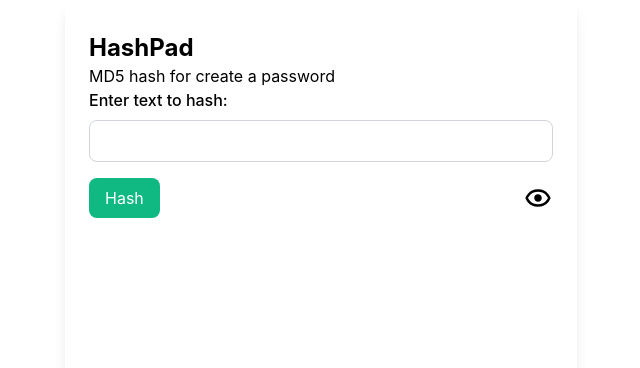
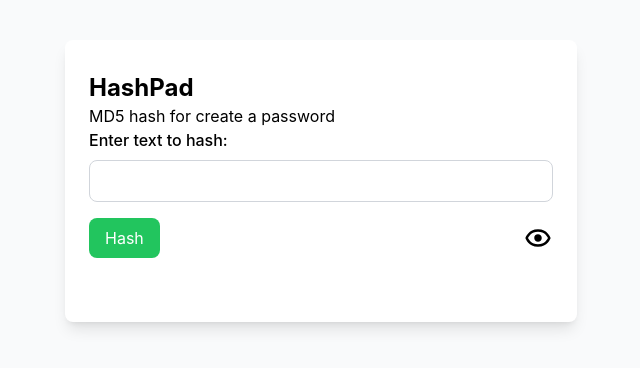
Before and after one commit to toine08/HashPad, a React (Create React App) app: page / in a window 1280 px wide. Shown: the top 368 px of the page, without its empty margins (319-959 px from the left). Built offline with nearby package versions, Linux system fonts and the light colour scheme.

Commit message:
Update background color and styling in App.css and Hasher.js

```diff
--- a/src/App.css
+++ b/src/App.css
@@ -3,3 +3,6 @@
   align-items: center;
   justify-content: center;
 }
+html{
+  background-color: rgb(51 65 85);
+}
--- a/src/App.js
+++ b/src/App.js
@@ -2,11 +2,10 @@ import React from "react";
 import "./App.css";
 import Hasher from "./components/Hasher";
 
-
 function App() {
   return (
-    <div className="h-screen w-screen justify-center items-center ">
-      <div className="dark:bg-black m-0 p-0 ">
+    <div className="h-screen w-screen justify-center items-center bg-gray-50 dark:bg-black ">
+      <div className="m-0 p-10">
         <title>HashPad</title>
         <Hasher />
       </div>
--- a/src/components/Hasher.js
+++ b/src/components/Hasher.js
@@ -1,7 +1,7 @@
 import React, { useState, useEffect } from "react";
 import View from "./View";
 import { MD5 } from "crypto-js";
-import Base64 from 'crypto-js/enc-base64';
+import Base64 from "crypto-js/enc-base64";
 
 import { BiShow, BiHide } from "react-icons/bi";
 
@@ -12,7 +12,6 @@ function Hasher() {
   const [input, setInput] = useState("");
   const [output, setOutput] = useState("");
   const [isOpen, setIsOpen] = useState(false);
-
 
   function toggle() {
     setIsOpen((isOpen) => !isOpen);
@@ -31,14 +30,14 @@ function Hasher() {
 
   const handleHash = () => {
     const hashedValue = Base64.stringify(MD5(input));
-    const hashedValueCorrect = hashedValue.replace(/=/g,'')
+    const hashedValueCorrect = hashedValue.replace(/=/g, "");
     navigator.clipboard.writeText(hashedValueCorrect);
 
     const existingData = JSON.parse(localStorage.getItem("password")) || [];
 
     const newPassword = {
       value: hashedValueCorrect,
-      date: Date.now()
+      date: Date.now(),
     };
 
     existingData.push(newPassword);
@@ -55,7 +54,7 @@ function Hasher() {
   };
 
   return (
-    <div className="max-w-lg mx-auto h-screen pt-8 bg-white rounded-lg shadow-lg p-6 dark:bg-black dark:text-white">
+    <div className="max-w-lg mx-auto h-1/2 pt-8 bg-white rounded-lg shadow-lg p-6 dark:bg-slate-700 dark:text-white">
       <ToastContainer />
       <div>
         <h1 className="text-2xl font-bold">HashPad</h1>
@@ -69,31 +68,22 @@ function Hasher() {
             id="input"
             value={input}
             onChange={handleChange}
-            className="w-full border border-gray-300 p-2 rounded-lg focus:outline-none focus:border-indigo-500 dark:bg-black dark:text-white"
+            className="w-full border border-gray-300 p-2 rounded-lg focus:outline-none focus:border-indigo-500 dark:bg-slate-950 dark:text-white"
           />
         </div>
       </div>
       <div className="flex place-content-between">
         <button
           onClick={handleHash}
-          className="bg-emerald-500 text-white py-2 px-4 rounded-lg hover:bg-emerald-900"
+          className="bg-green-500 text-white py-2 px-4 rounded-lg hover:bg-emerald-900"
         >
           Hash
         </button>
-        <button
-          className="text-3xl"
-          onClick={toggle}
-        >
-          {isOpen ? (
-            <BiHide />
-          ) : (
-            <BiShow />
-          )}
+        <button className="text-3xl" onClick={toggle}>
+          {isOpen ? <BiHide /> : <BiShow />}
         </button>
       </div>
-      <div className="pt-10">
-        {isOpen && <View />}
-      </div>
+      <div className="pt-10">{isOpen && <View />}</div>
     </div>
   );
 }
--- a/src/components/View.js
+++ b/src/components/View.js
@@ -1,15 +1,18 @@
-import React, { useState, useEffect } from 'react';
-import getBrowserLocales from './getBrowserLocales';
+import React, { useState, useEffect } from "react";
+import getBrowserLocales from "./getBrowserLocales";
 
 function View() {
   const [password, setPassword] = useState(null);
+  const deletePassword = (id) => {
+    const updatedPasswords = password.filter((password) => password.id !== id);
+    localStorage.setItem("password", JSON.stringify(updatedPasswords));
+    setPassword(updatedPasswords);
+  };
 
-  const myArrayOfObjects = JSON.parse(
-    localStorage.getItem('password'),
-  );
+  const myArrayOfObjects = JSON.parse(localStorage.getItem("password"));
 
   useEffect(() => {
-    const storedPassword = localStorage.getItem('password');
+    const storedPassword = localStorage.getItem("password");
     setPassword(storedPassword);
   }, []);
 
@@ -20,7 +23,7 @@ function View() {
           <label className="dark: text-white block font-medium mb-2">
             Password:
           </label>
-          <table className="table-auto w-full dark: border-white dark:text-white bg-stone-200 dark:bg-slate-700 rounded-lg border-solid ">
+          <table className="table-auto w-full dark: border-white dark:text-white bg-stone-200 dark:bg-slate-500 rounded-lg border-solid ">
             <thead>
               <tr>
                 <th className="px-4 py-2">Value</th>
@@ -28,20 +31,25 @@ function View() {
               </tr>
             </thead>
             <tbody>
-              {myArrayOfObjects.map(item => {
+              {myArrayOfObjects.map((item) => {
                 const date = new Date(item.date);
                 const options = {
-                  year: 'numeric',
-                  month: 'long',
-                  day: 'numeric',
-                  hour: 'numeric'
+                  year: "numeric",
+                  month: "long",
+                  day: "numeric",
                 };
-                const readableDate = date.toLocaleDateString(getBrowserLocales(), options);
+                const readableDate = date.toLocaleDateString(
+                  getBrowserLocales(),
+                  options
+                );
 
                 return (
                   <tr key={item.id}>
                     <td>{item.value}</td>
                     <td>{readableDate}</td>
+                    <button onClick={() => deletePassword(item.id)}>
+                      <td>X</td>
+                    </button>
                   </tr>
                 );
               })}
@@ -49,7 +57,7 @@ function View() {
           </table>
         </div>
       ) : (
-        <div className='dark: text-white'>No password saved yet.</div>
+        <div className="dark: text-white">No password saved yet.</div>
       )}
     </div>
   );
```
Also changed, not shown: 1 other file (tests, documents, lock files or other folders).
